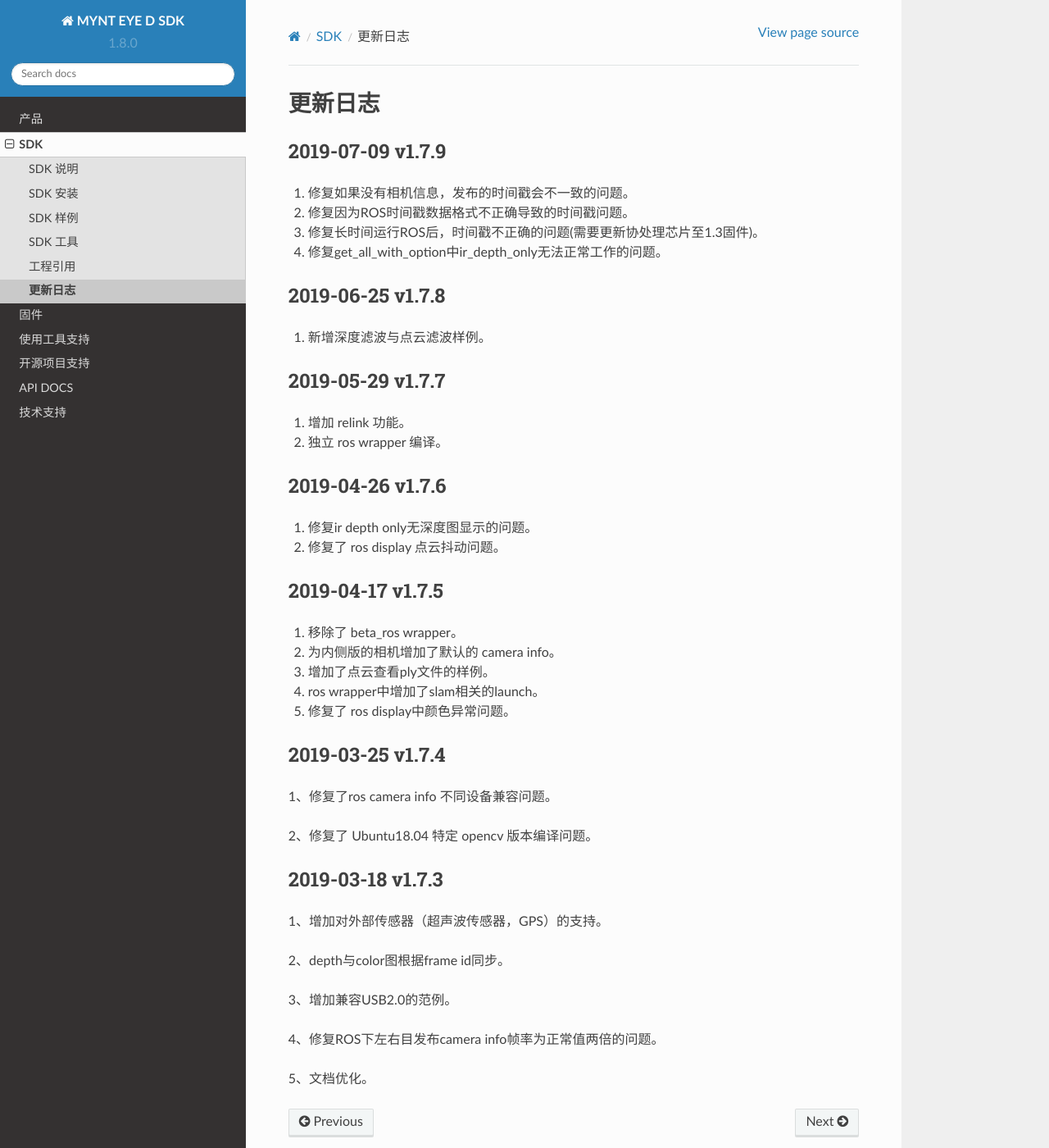
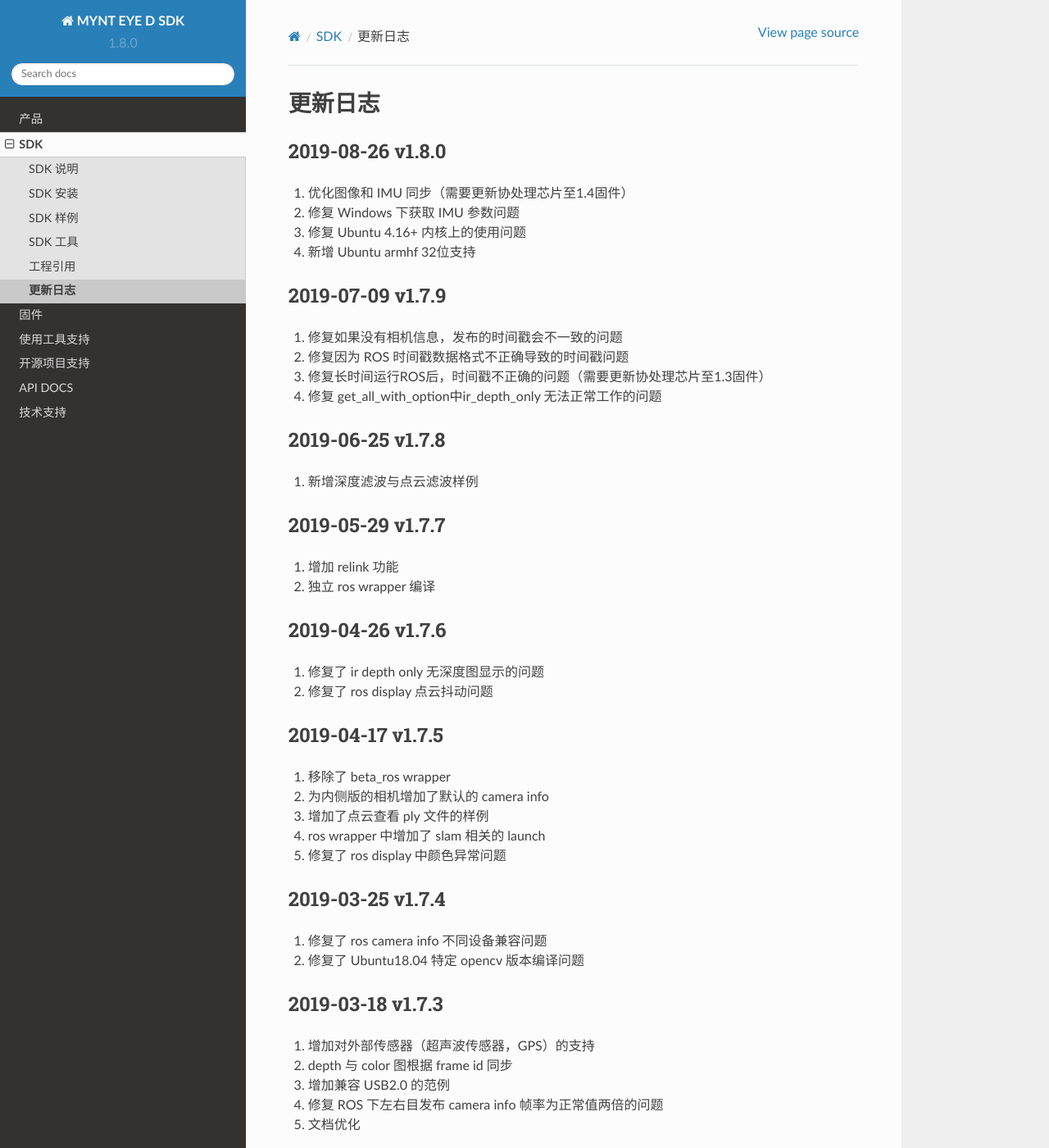
Before and after one commit to slightech/MYNT-EYE-D-SDK-Docs-zh_CN, a Sphinx documentation site: the page built from docs/sdk/sdk_changelog.rst, in a window 1280 px wide and 1400 px high. Shown: the whole window at 82% size. Built offline with Sphinx 7.4.7 and the Read the Docs theme 2.0.0, drawn with Linux system fonts in a browser that asks for light colours.

Commit message:
docs(*): update changelog

```diff
--- a/docs/sdk/sdk_changelog.rst
+++ b/docs/sdk/sdk_changelog.rst
@@ -3,71 +3,60 @@
 更新日志
 ===============
 
+2019-08-26 v1.8.0
+----------------------
+
+1. 优化图像和 IMU 同步（需要更新协处理芯片至1.4固件）
+2. 修复 Windows 下获取 IMU 参数问题
+3. 修复 Ubuntu 4.16+ 内核上的使用问题
+4. 新增 Ubuntu armhf 32位支持
+
 2019-07-09 v1.7.9
 ----------------------
 
-1. 修复如果没有相机信息，发布的时间戳会不一致的问题。
-
-2. 修复因为ROS时间戳数据格式不正确导致的时间戳问题。
-
-3. 修复长时间运行ROS后，时间戳不正确的问题(需要更新协处理芯片至1.3固件)。
-
-4. 修复get_all_with_option中ir_depth_only无法正常工作的问题。
-
+1. 修复如果没有相机信息，发布的时间戳会不一致的问题
+2. 修复因为 ROS 时间戳数据格式不正确导致的时间戳问题
+3. 修复长时间运行ROS后，时间戳不正确的问题（需要更新协处理芯片至1.3固件）
+4. 修复 get_all_with_option中ir_depth_only 无法正常工作的问题
 
 2019-06-25 v1.7.8
 ----------------------
 
-1. 新增深度滤波与点云滤波样例。
-
+1. 新增深度滤波与点云滤波样例
 
 2019-05-29 v1.7.7
 ---------------------------
 
-1. 增加 relink 功能。
-
-2. 独立 ros wrapper 编译。
-
+1. 增加 relink 功能
+2. 独立 ros wrapper 编译
 
 2019-04-26 v1.7.6
 --------------------------
 
-1. 修复ir depth only无深度图显示的问题。
-
-2. 修复了 ros display 点云抖动问题。
-
+1. 修复了 ir depth only 无深度图显示的问题
+2. 修复了 ros display 点云抖动问题
 
 2019-04-17 v1.7.5
 -------------------
 
-1. 移除了 beta_ros wrapper。
-
-2. 为内侧版的相机增加了默认的 camera info。
-
-3. 增加了点云查看ply文件的样例。
-
-4. ros wrapper中增加了slam相关的launch。
-
-5. 修复了 ros display中颜色异常问题。
+1. 移除了 beta_ros wrapper
+2. 为内侧版的相机增加了默认的 camera info
+3. 增加了点云查看 ply 文件的样例
+4. ros wrapper 中增加了 slam 相关的 launch
+5. 修复了 ros display 中颜色异常问题
 
 
 2019-03-25 v1.7.4
 -----------------
 
-1、修复了ros camera info 不同设备兼容问题。
-
-2、修复了 Ubuntu18.04 特定 opencv 版本编译问题。
-
+1. 修复了 ros camera info 不同设备兼容问题
+2. 修复了 Ubuntu18.04 特定 opencv 版本编译问题
 
 2019-03-18 v1.7.3
 -----------------
 
-1、增加对外部传感器（超声波传感器，GPS）的支持。
-
-2、depth与color图根据frame id同步。
-
-3、增加兼容USB2.0的范例。
-
-4、修复ROS下左右目发布camera info帧率为正常值两倍的问题。
-
-5、文档优化。
+1. 增加对外部传感器（超声波传感器，GPS）的支持
+2. depth 与 color 图根据 frame id 同步
+3. 增加兼容 USB2.0 的范例
+4. 修复 ROS 下左右目发布 camera info 帧率为正常值两倍的问题
+5. 文档优化
```
Also changed, not shown: docs/firmware/fw_changelog.rst (+11 -2 lines).
